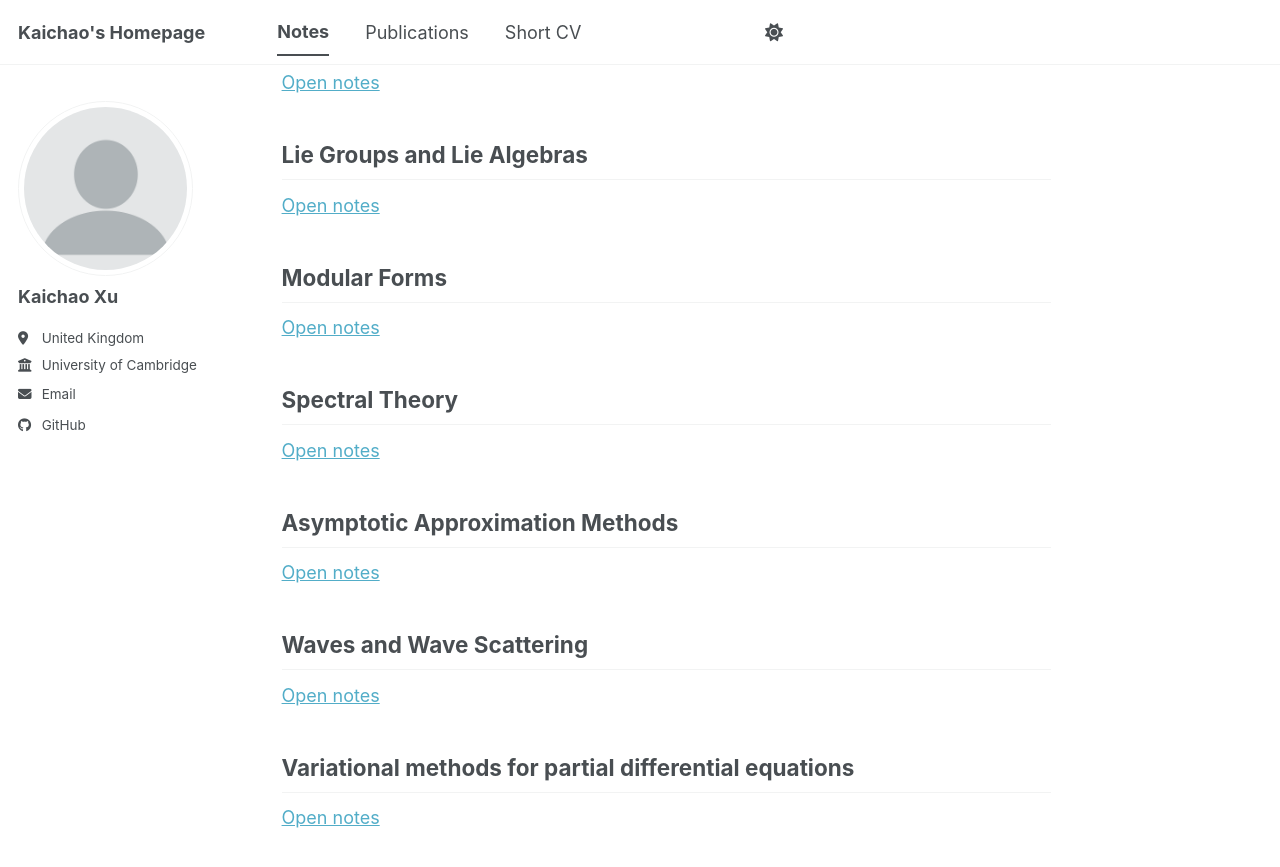
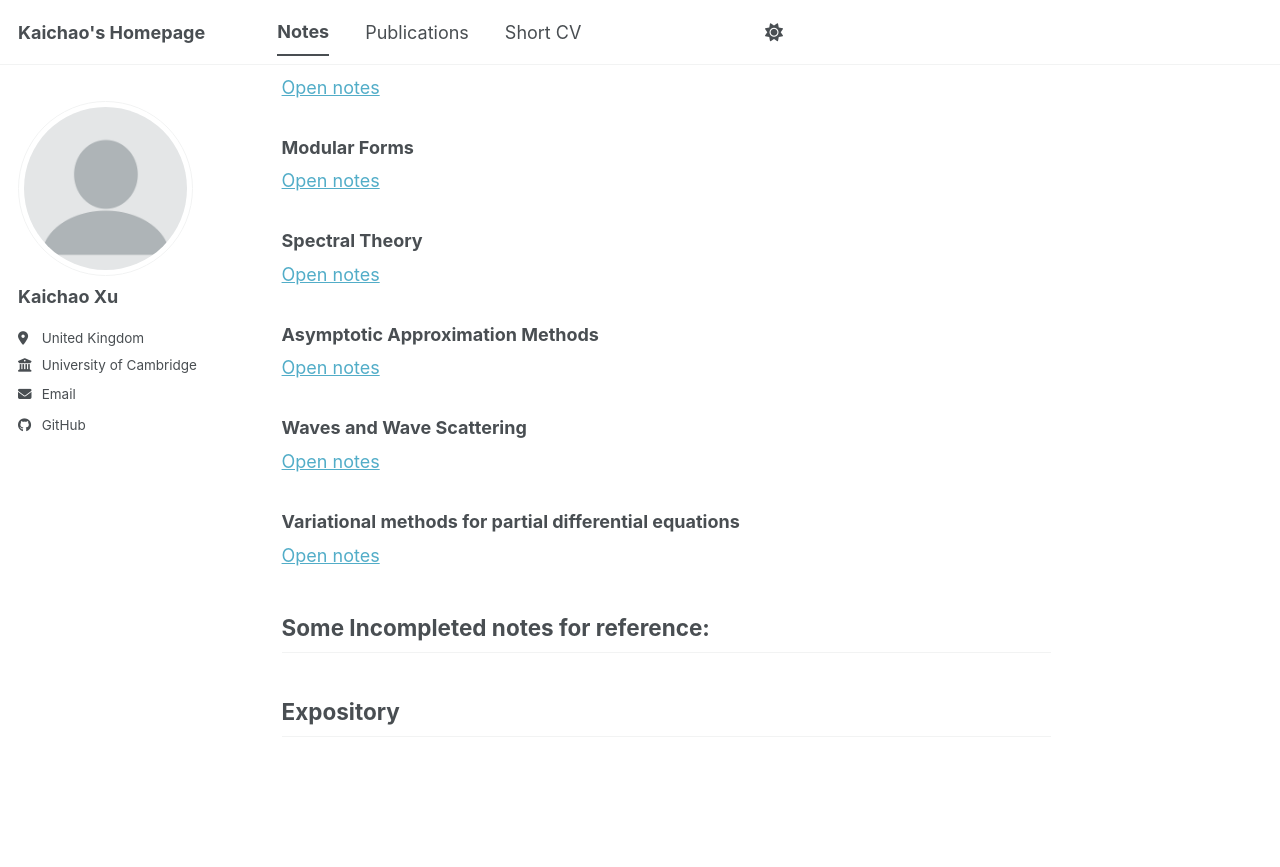
Before and after one commit to kx247/kaichaoxu, a Jekyll site: the page built from _pages/notes.md, in a window 1280 px wide and 900 px high, scrolled down 836 px. Shown: the top 867 px of the window. Built offline with Jekyll 4.4.1, drawn with Linux system fonts in a browser that asks for light colours; a style sheet for code colours, icons or effects is not loaded; after the commit the page ends 1630 px from its top, so only the background shows below that; some of the changed text lies outside the part shown.

Commit message:
Update notes.md

```diff
--- a/_pages/notes.md
+++ b/_pages/notes.md
@@ -6,50 +6,56 @@ author_profile: true
 
 Here are some notes I took when I was studying at UCL (although there are certainly many typos).
 
-## Probability
+## Completed Lecture notes:
+
+### Probability
 
 [Open notes](/kaichaoxu/files/Probability.pdf)
 
-## Algebraic Geometry
+### Algebraic Geometry
 
 [Open notes](/kaichaoxu/files/Algebraic_Geometry.pdf)
 
-## Applied Stochastic Methods
+### Applied Stochastic Methods
 
 [Open notes](/kaichaoxu/files/Applied_Stochastic_Methods.pdf)
 
-## Elliptic Curves
+### Elliptic Curves
 
 [Open notes](/kaichaoxu/files/Elliptic_Curves.pdf)
 
-## Functional Analysis
+### Functional Analysis
 
 [Open notes](/kaichaoxu/files/Functional_analysis.pdf)
 
-## Homological Algebra
+### Homological Algebra
 
 [Open notes](/kaichaoxu/files/Homological_Algebra.pdf)
 
-## Lie Groups and Lie Algebras
+### Lie Groups and Lie Algebras
 
 [Open notes](/kaichaoxu/files/Lie_Groups_and_Lie_Algebras.pdf)
 
-## Modular Forms
+### Modular Forms
 
 [Open notes](/kaichaoxu/files/Modular_Forms.pdf)
 
-## Spectral Theory
+### Spectral Theory
 
 [Open notes](/kaichaoxu/files/Spectral_Theory.pdf)
 
-## Asymptotic Approximation Methods
+### Asymptotic Approximation Methods
 
 [Open notes](/kaichaoxu/files/Asymptotic_Approximation_Methods.pdf)
 
-## Waves and Wave Scattering
+### Waves and Wave Scattering
 
 [Open notes](/kaichaoxu/files/Waves_and_Wave_Scattering.pdf)
 
-## Variational methods for partial differential equations
+### Variational methods for partial differential equations
 
 [Open notes](/kaichaoxu/files/Variational_methods_for_partial_differential_equations.pdf)
+
+## Some Incompleted notes for reference:
+
+## Expository
```
